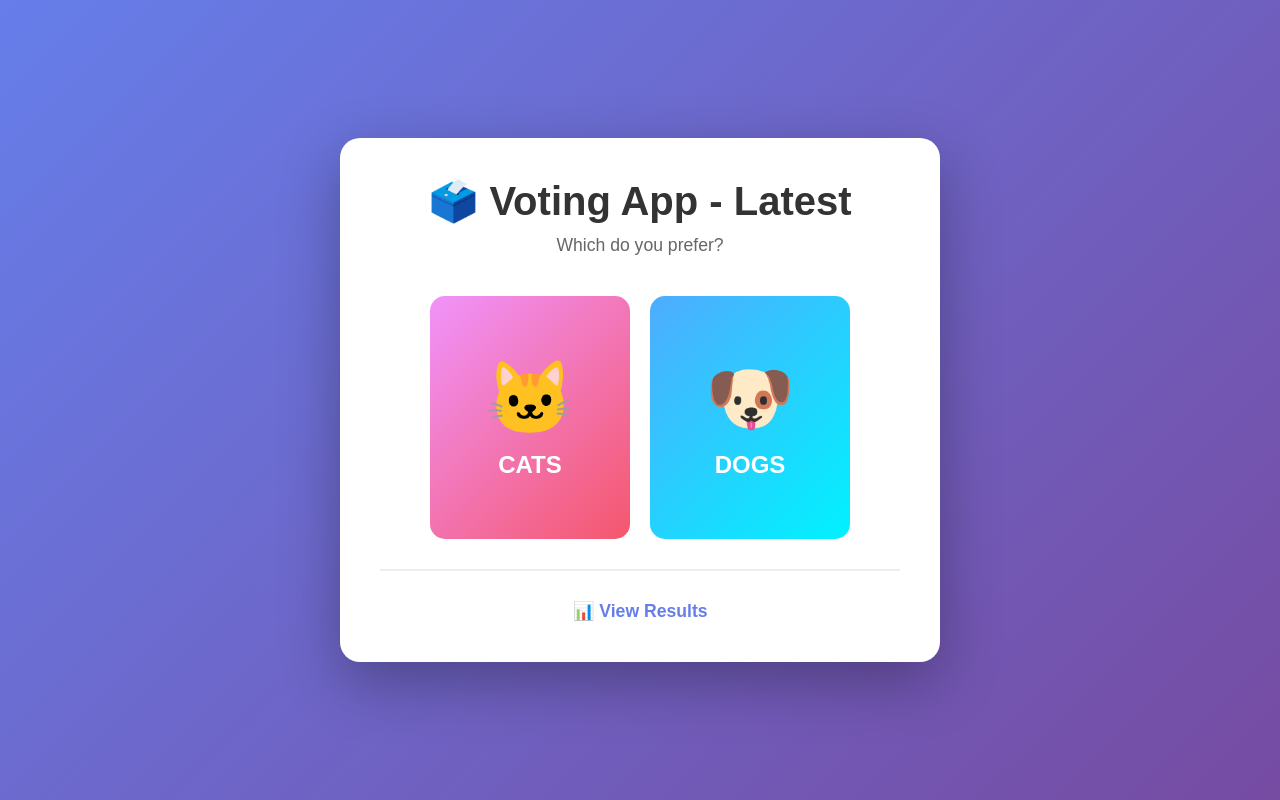
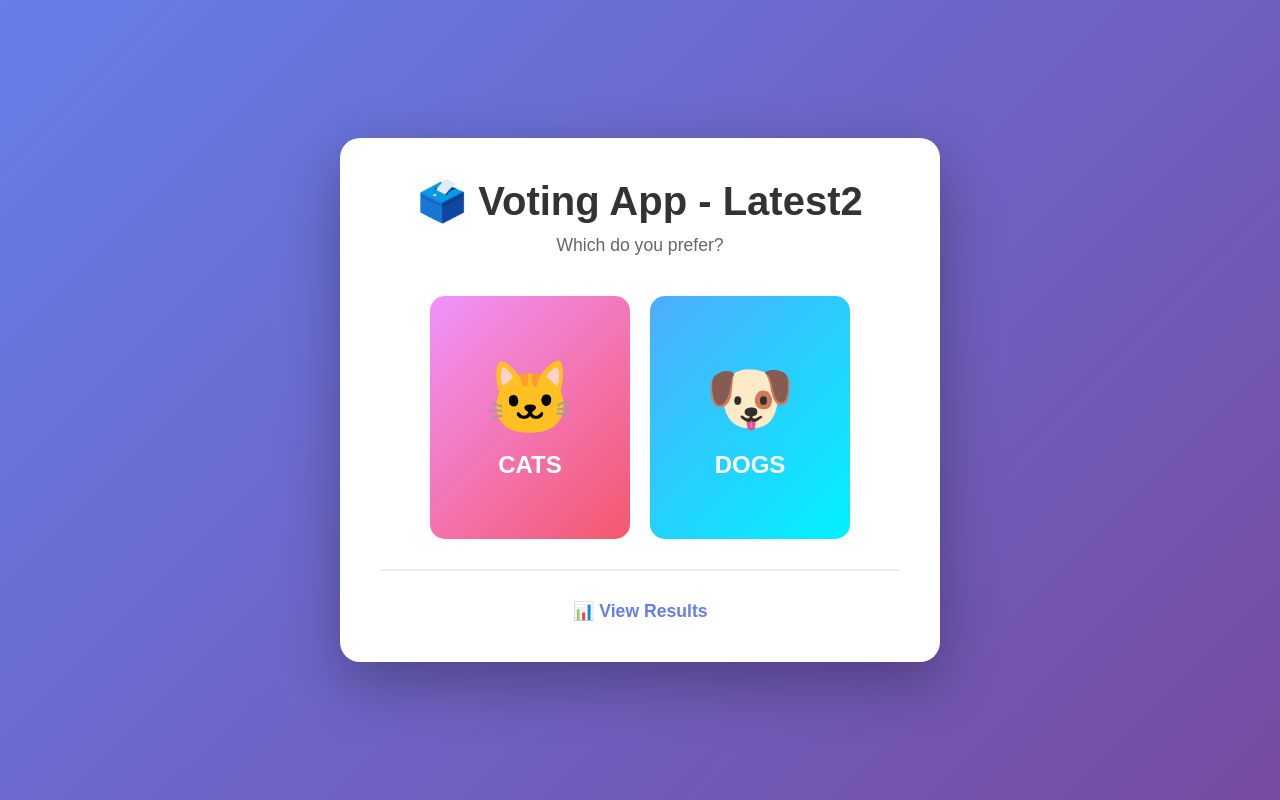
Before and after one commit to minayadav/voting-app, a plain HTML site: page voting-app/templates/index.html in a window 1280 px wide. Drawn offline with Linux system fonts and the light colour scheme.

Commit message:
test runner

```diff
--- a/voting-app/templates/index.html
+++ b/voting-app/templates/index.html
@@ -128,7 +128,7 @@
 </head>
 <body>
     <div class="container">
-        <h1>🗳️ Voting App - Latest</h1>
+        <h1>🗳️ Voting App - Latest2</h1>
         <p class="subtitle">Which do you prefer?</p>
 
         <div class="voting-buttons">
```
